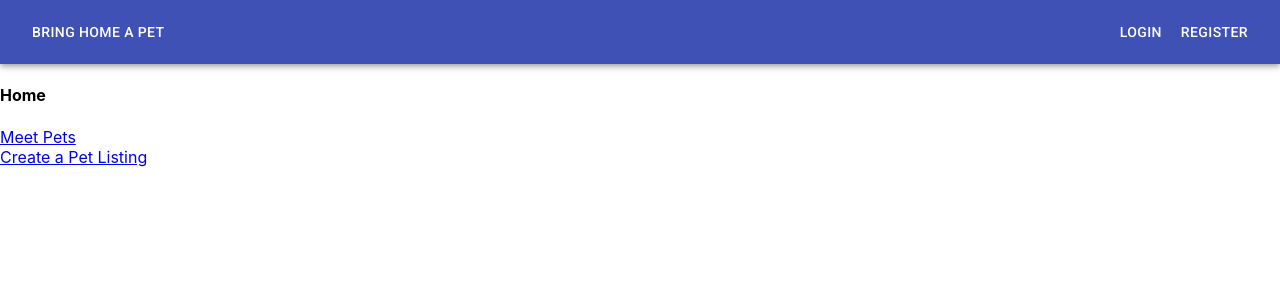
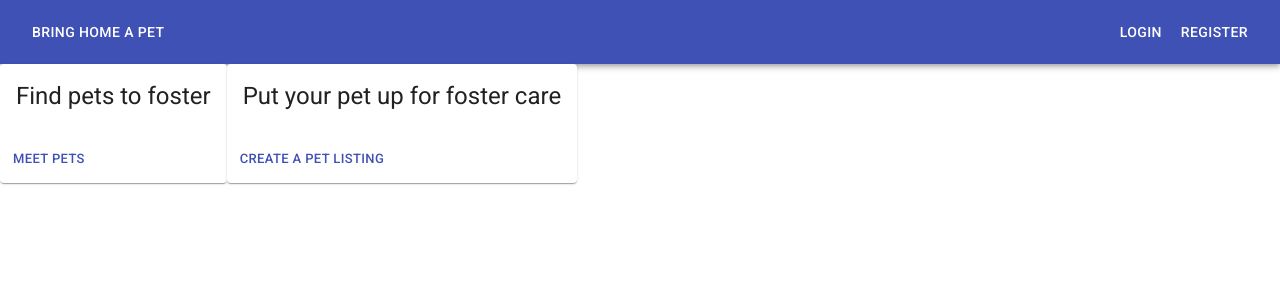
Before and after one commit to vasisht54/Pet-Foster-Frontend, a React (Create React App) app: page / in a window 1280 px wide. Shown: the top 300 px of the page. Built offline with nearby package versions, Linux system fonts and the light colour scheme.

Commit message:
added cards

```diff
--- a/src/Home.js
+++ b/src/Home.js
@@ -1,14 +1,95 @@
+import React from "react";
+import { makeStyles } from "@material-ui/core/styles";
 import { Link } from "react-router-dom";
+import Grid from "@material-ui/core/Grid";
+import Card from "@material-ui/core/Card";
+import CardActionArea from "@material-ui/core/CardActionArea";
+import CardActions from "@material-ui/core/CardActions";
+import CardContent from "@material-ui/core/CardContent";
+import CardMedia from "@material-ui/core/CardMedia";
+import Typography from "@material-ui/core/Typography";
+import Button from "@material-ui/core/Button";
+import Paper from "@material-ui/core/Paper";
+
+const drawerWidth = 300;
+
+const useStyles = makeStyles((theme) => ({
+  root: {
+    display: "flex",
+    flexGrow: 1,
+  },
+  drawer: {
+    [theme.breakpoints.up("sm")]: {
+      width: drawerWidth,
+      flexShrink: 0,
+    },
+  },
+  content: {
+    flexGrow: 1,
+    padding: theme.spacing(3),
+    height: "100vh",
+    overflowY: "scroll",
+  },
+  drawerPaper: {
+    top: "auto !important",
+    width: drawerWidth,
+    position: "absolute",
+  },
+  paper: {
+    padding: theme.spacing(1),
+    textAlign: "center",
+    color: theme.palette.text.secondary,
+  },
+  cardRoot: {
+    maxWidth: 345,
+  },
+  media: {
+    height: 140,
+  },
+  cardInfo: {
+    paddingLeft: "5px",
+  },
+}));
 
 const Home = () => {
+  const classes = useStyles();
+
   return (
     <div className="Home">
-      <h4>Home</h4>
-      <div>
-        <Link to="/search">Meet Pets</Link>
-      </div>
-      <div>
-        <Link to="/create">Create a Pet Listing</Link>
+      {/* <h4>Home</h4> */}
+      <div className={classes.root}
+            alignItems="center"
+            justify="center">
+
+          <Card>
+            <CardContent>
+              <Typography gutterBottom variant="h5">
+                Find pets to foster
+              </Typography>
+            </CardContent>
+
+            <CardActions>
+              <Button size="small" color="primary" href="/search">
+                Meet Pets
+              </Button>
+            </CardActions>
+          </Card>
+
+        {/* ****************************************************************** */}
+          <Card>
+            <CardContent>
+              <Typography gutterBottom variant="h5">
+                Put your pet up for foster care
+              </Typography>
+            </CardContent>
+
+            <CardActions>
+              <Button size="small" color="primary" href="/create">
+                Create a Pet Listing
+              </Button>
+            </CardActions>
+          </Card>
+
       </div>
     </div>
   );
--- a/src/PetSearch/PetSearch.js
+++ b/src/PetSearch/PetSearch.js
@@ -10,7 +10,6 @@ import CardContent from "@material-ui/core/CardContent";
 import CardMedia from "@material-ui/core/CardMedia";
 import Button from "@material-ui/core/Button";
 import Grid from "@material-ui/core/Grid";
-import SendFosterRequest from "./SendFosterRequest";
 import { makeStyles, useTheme } from "@material-ui/core/styles";
 
 import { Filters } from "./PetSearchFilters";
```
